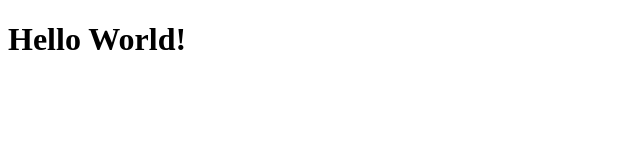
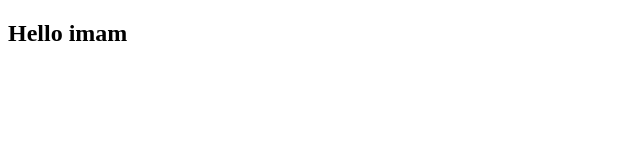
Before and after one commit to Imammulh/belajarbareng, a plain HTML site: page index.html in a window 1280 px wide. Shown: the whole page, without its empty margins (0-640 px from the left). Drawn offline with Linux system fonts and the light colour scheme.

Commit message:
menambahkan file css dan mengganti h2

```diff
--- a/index.html
+++ b/index.html
@@ -8,7 +8,7 @@
 </head>
 
 <body>
-    <h1>Hello World!</h1>
+    <h2>Hello imam</h2>
 </body>
 
 </html>
```
Also changed, not shown: style.css (added).
